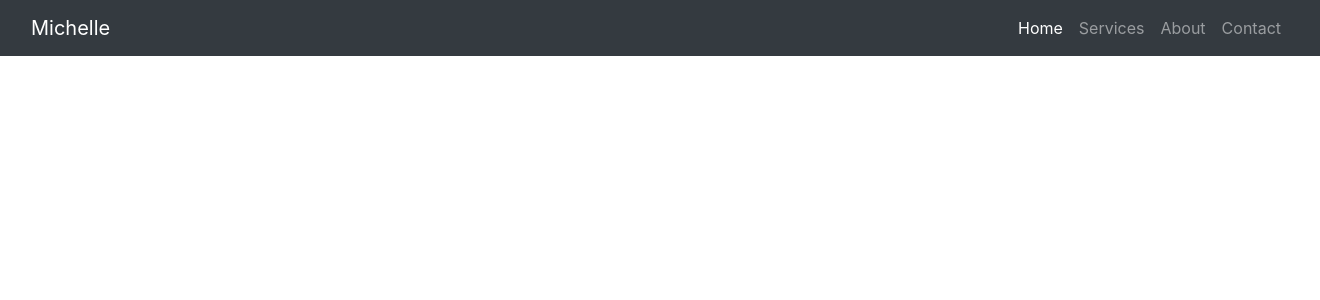
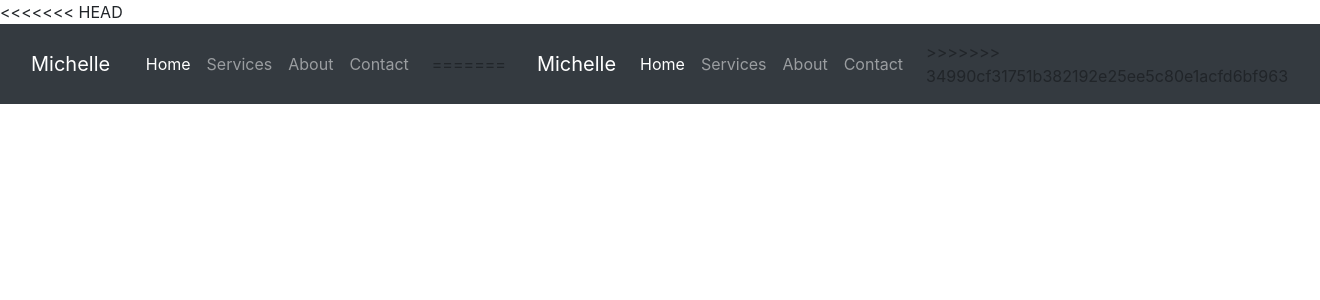
Before and after one commit to MichelleThomas1200/Online-Cake-Ordering-App, a PHP site: page /homepg.php in a window 1320 px wide. Shown: the top 300 px of the page. Run offline with PHP 8.4, Linux system fonts and the light colour scheme.

Commit message:
Update menu.php
"..."

```diff
--- a/menu.php
+++ b/menu.php
@@ -1,3 +1,4 @@
+<<<<<<< HEAD
 
 <nav class="navbar navbar-expand-lg navbar-dark bg-dark">
 	  	<div class="container-fluid">
@@ -25,4 +26,33 @@
 
 		    </div>
 	  	</div>
+=======
+
+<nav class="navbar navbar-expand-lg navbar-dark bg-dark">
+	  	<div class="container-fluid">
+	    	<a class="navbar-brand" href="#">Michelle</a>
+	    	<button class="navbar-toggler" type="button" data-bs-toggle="collapse" data-bs-target="#navbarSupportedContent" aria-controls="navbarSupportedContent" aria-expanded="false" aria-label="Toggle navigation">
+	      		<span class="navbar-toggler-icon"></span>
+	    	</button>
+
+		    <div class="collapse navbar-collapse" id="navbarSupportedContent">
+		      	<ul class="navbar-nav ml-auto mb-2  mb-lg-0">
+			        <li class="nav-item">
+			          <a class="nav-link active" aria-current="page" href="homepg.php">Home</a>
+			        </li>
+
+			        <li class="nav-item">
+			          <a class="nav-link" href="homepg.php/#Services at bottom">Services</a> <!--the slash n has text added-->
+			        </li>
+		            <li class="nav-item">
+			          <a class="nav-link" href="about.php">About</a>
+			        </li>
+		            <li class="nav-item">
+			          <a class="nav-link" href="#">Contact</a>
+			        </li>
+		      	</ul>
+
+		    </div>
+	  	</div>
+>>>>>>> 34990cf31751b382192e25ee5c80e1acfd6bf963
 	</nav>
```
